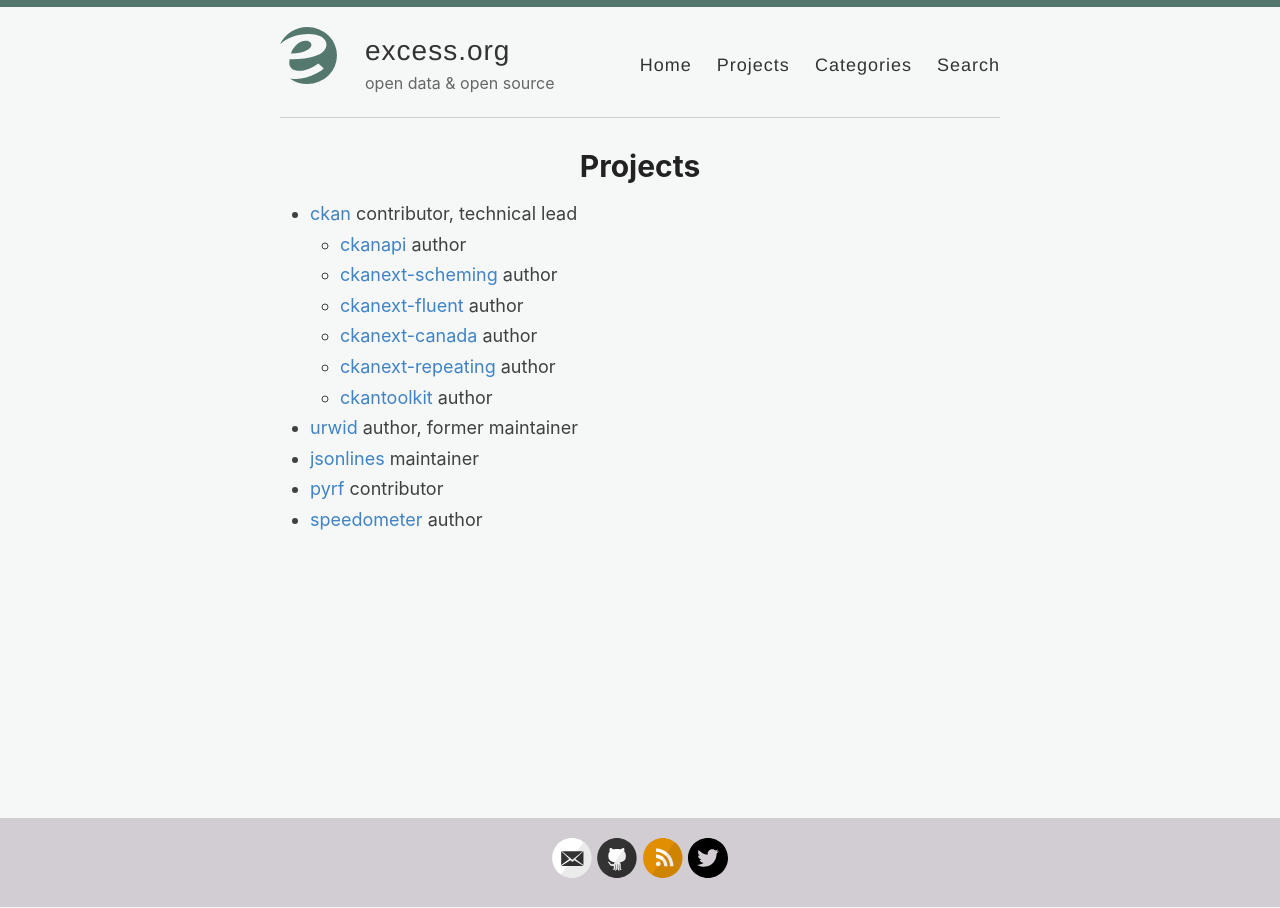
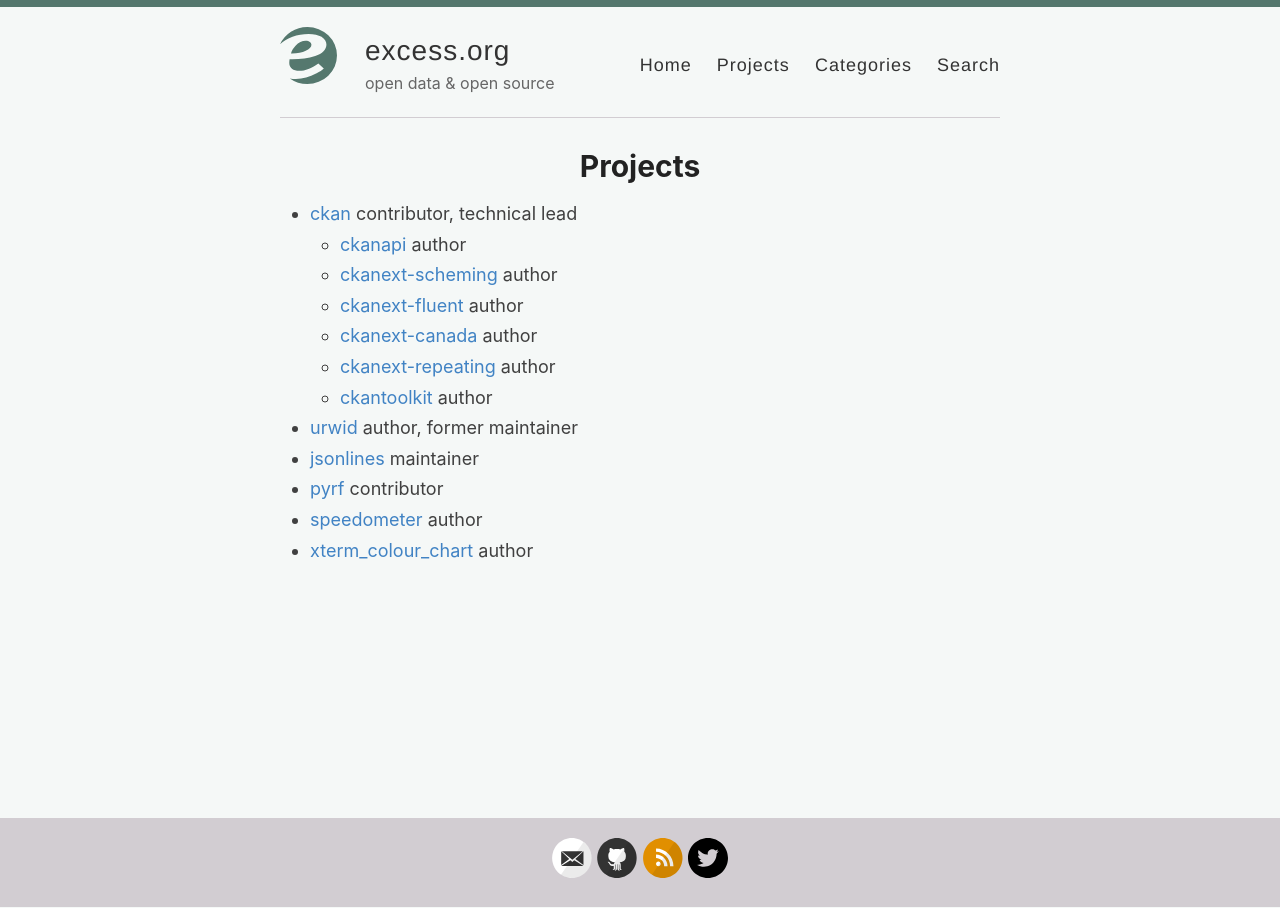
Before and after one commit to wardi/wardi.github.io, a Jekyll site: the page built from _pages/projects.md, in a window 1280 px wide. Built offline with Jekyll 4.4.1, drawn with Linux system fonts in a browser that asks for light colours.

Commit message:
missing link and image

```diff
--- a/_pages/projects.md
+++ b/_pages/projects.md
@@ -15,3 +15,4 @@ title: Projects
 - [jsonlines](https://jsonlines.org) maintainer
 - [pyrf](https://pyrf.readthedocs.io/en/latest/) contributor
 - [speedometer](/speedometer) author
+- [xterm_colour_chart](https://github.com/wardi/xterm_colour_chart) author
```
Also changed, not shown: images/colour_chart_sm.png (added).
